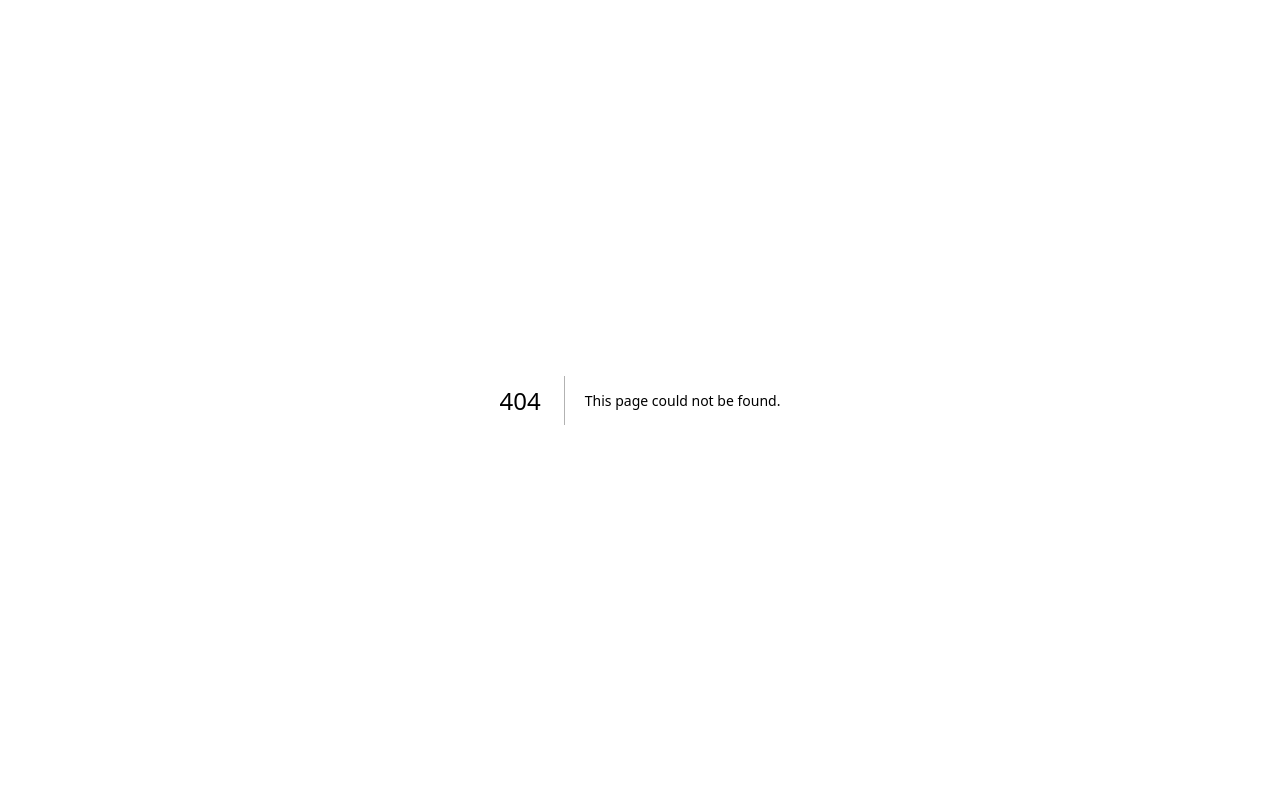
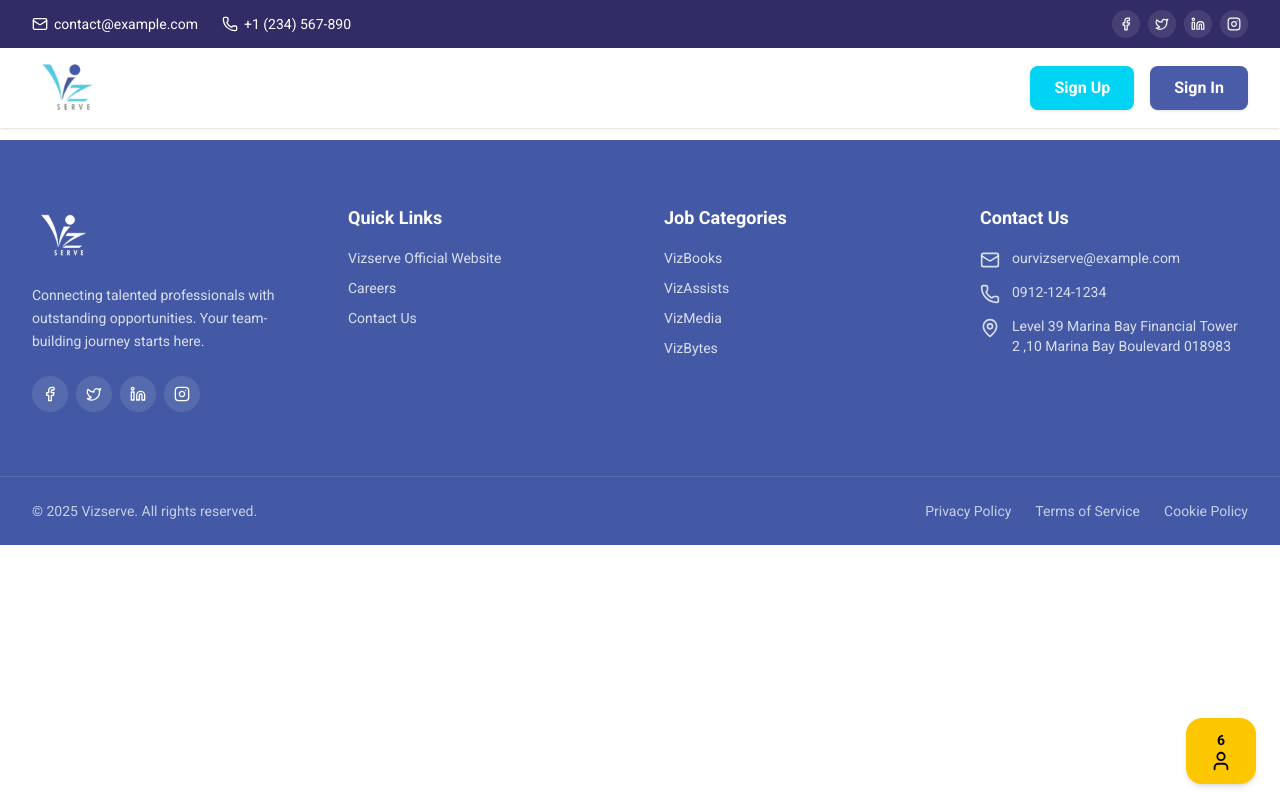
Before and after one commit to ace-vizserve/hfse-careers, a Next.js app: page /Talents in a window 1280 px wide. Before the commit this address had no page. Built offline with nearby package versions, Linux system fonts and the light colour scheme.

Commit message:
sidebar add

```diff
--- a/app/Featured/page.tsx
+++ /dev/null
@@ -1,150 +0,0 @@
-"use client"
-
-import React from 'react'
-import { Settings, Calculator, FileText, LucideIcon, Users, Headphones, Laptop, TrendingUp } from 'lucide-react'
-
-// Featured careers - curated job listings
-const featuredJobs = [
-  {
-    icon: FileText,
-    title: "Compliance Administration Assistant | WFO | Entec",
-    location: "Philippines - Angeles (WFO)",
-    timeAgo: "an hour ago",
-    iconBgColor: "bg-green-50",
-    iconColor: "text-green-500"
-  },
-  {
-    icon: Settings,
-    title: "Configuration Analyst",
-    location: "Philippines - Ortigas, Angeles (WFO)",
-    timeAgo: "8 hours ago",
-    iconBgColor: "bg-green-50",
-    iconColor: "text-green-500"
-  },
-  {
-    icon: Calculator,
-    title: "TAX ACCOUNTANT",
-    location: "Philippines (WFH)",
-    timeAgo: "9 hours ago",
-    iconBgColor: "bg-red-50",
-    iconColor: "text-red-500"
-  },
-  {
-    icon: Calculator,
-    title: "Accounts Receivable | WFO | ENTEC",
-    location: "Philippines - Angeles (WFO)",
-    timeAgo: "2 days ago",
-    iconBgColor: "bg-red-50",
-    iconColor: "text-red-500"
-  }
-]
-
-// Newest job listings
-const newestJobs = [
-  {
-    icon: Headphones,
-    title: "Customer Support Specialist | WFH",
-    location: "Philippines (WFH)",
-    timeAgo: "30 minutes ago",
-    iconBgColor: "bg-blue-50",
-    iconColor: "text-blue-500"
-  },
-  {
-    icon: Laptop,
-    title: "Software Developer | Full Stack",
-    location: "Philippines - Makati (Hybrid)",
-    timeAgo: "2 hours ago",
-    iconBgColor: "bg-purple-50",
-    iconColor: "text-purple-500"
-  },
-  {
-    icon: Users,
-    title: "HR Coordinator | WFO | BGC",
-    location: "Philippines - BGC (WFO)",
-    timeAgo: "4 hours ago",
-    iconBgColor: "bg-orange-50",
-    iconColor: "text-orange-500"
-  },
-  {
-    icon: TrendingUp,
-    title: "Business Analyst | Remote",
-    location: "Philippines (WFH)",
-    timeAgo: "6 hours ago",
-    iconBgColor: "bg-teal-50",
-    iconColor: "text-teal-500"
-  }
-]
-
-interface JobCardProps {
-  icon: LucideIcon
-  title: string
-  location: string
-  timeAgo: string
-  iconBgColor: string
-  iconColor: string
-}
-
-const JobCard = ({ icon: Icon, title, location, timeAgo, iconBgColor, iconColor }: JobCardProps) => {
-  return (
-    <div className="bg-white rounded-2xl p-6 shadow-sm hover:shadow-md transition-shadow flex flex-col h-full">
-      <div className={`w-12 h-12 ${iconBgColor} rounded-lg flex items-center justify-center mb-6`}>
-        <Icon className={`w-6 h-6 ${iconColor}`} />
-      </div>
-
-      <h3 className="text-xl font-semibold text-gray-900 mb-6 min-h-[64px]">
-        {title}
-      </h3>
-
-      <div className="mb-6 mt-auto">
-        <p className="text-blue-500 font-medium mb-2">{location}</p>
-        <p className="text-gray-400 text-sm">{timeAgo}</p>
-      </div>
-
-      <button className="w-full bg-cyan-400 hover:bg-blue-600 text-white font-medium py-3 px-6 rounded-full transition-colors">
-        Apply
-      </button>
-    </div>
-  )
-}
-
-export default function Page() {
-  const [activeTab, setActiveTab] = React.useState<'featured' | 'newest'>('featured')
-
-  // Get the appropriate jobs based on active tab
-  const jobs = activeTab === 'featured' ? featuredJobs : newestJobs
-
-  return (
-    <div className="min-h-screen bg-gray-50 p-8">
-      <div className="max-w-7xl mx-auto">
-        <div className="flex gap-4 justify-center mb-8">
-          <button
-            onClick={() => setActiveTab('featured')}
-            className={`font-medium py-2 px-6 rounded-full transition-colors ${
-              activeTab === 'featured'
-                ? 'bg-cyan-400 text-white'
-                : 'bg-blue-100 text-blue-500'
-            }`}
-          >
-            Featured Careers
-          </button>
-          <button
-            onClick={() => setActiveTab('newest')}
-            className={`font-medium py-2 px-6 rounded-full transition-colors ${
-              activeTab === 'newest'
-                ? 'bg-cyan-400 text-white'
-                : 'bg-blue-100 text-blue-500'
-            }`}
-          >
-            Newest Listing
-          </button>
-        </div>
-
-        <div className="grid grid-cols-1 md:grid-cols-2 lg:grid-cols-4 gap-6">
-          {jobs.map((job, index) => (
-            <JobCard key={index} {...job} />
-          ))}
-        </div>
-      </div>
-    </div>
-  )
-}
--- a/app/Hero/page.tsx
+++ b/app/Hero/page.tsx
@@ -1,6 +1,7 @@
 import React from 'react'
 import Navbar from '../components/navbar'
 import Footer from '../components/footer'
+import BottomSidebar from '../components/bottomSidebar'
 
 const Page = () => {
   // ✅ Talent Data Array
--- /dev/null
+++ b/app/Talents/page.tsx
@@ -0,0 +1,21 @@
+import React from 'react'
+import Footer from '../components/footer'
+import BottomSidebar from '../components/bottomSidebar'
+import Navbar from '../components/navbar'
+
+const page = () => {
+  return (
+    <div>
+       <div className="mb-20 sm:mb-24 md:mb-32 lg:mb-35">
+        <Navbar />
+      </div>
+
+
+
+        <BottomSidebar/>
+     <Footer/>
+    </div>
+  )
+}
+
+export default page
--- /dev/null
+++ b/app/components/bottomSidebar.tsx
@@ -0,0 +1,119 @@
+// components/BottomSidebar.tsx
+"use client";
+import React, { useState } from "react";
+import { User } from "lucide-react";
+import Image from "next/image";
+
+const BottomSidebar = () => {
+  const [open, setOpen] = useState(false);
+
+  // 🔹 Static sample talents with images
+  const talents = [
+    {
+      id: 1,
+      name: "John Doe",
+      role: "Frontend Developer",
+      img: "/assets/Lebron.png",
+    },
+    {
+      id: 2,
+      name: "Jane Smith",
+      role: "UI/UX Designer",
+      img: "/assets/Lebron.png",
+    },
+    {
+      id: 3,
+      name: "Alex Tan",
+      role: "Project Manager",
+      img: "/assets/Lebron.png",
+    },
+    {
+      id: 4,
+      name: "Alex Tan",
+      role: "Project Manager",
+      img: "/assets/Lebron.png",
+    },
+    {
+      id: 5,
+      name: "Alex Tan",
+      role: "Project Manager",
+      img: "/assets/Lebron.png",
+    },
+    {
+      id: 6,
+      name: "Alex Tan",
+      role: "Project Manager",
+      img: "/assets/Lebron.png",
+    },
+  ];
+
+  return (
+    <div className="fixed bottom-4 right-6 z-50">
+      {/* Button (unchanged) */}
+      <div
+        onClick={() => setOpen(!open)}
+        className={`
+          bg-yellow-400 rounded-2xl px-6 py-3 cursor-pointer
+          flex items-center justify-center shadow-md
+          transition-all duration-200 ease-in-out
+          ${open ? "scale-110 shadow-lg" : "hover:scale-105 hover:shadow-lg"}
+        `}
+      >
+        <div className="flex flex-col items-center text-black">
+          <span className="text-sm font-bold">{talents.length}</span>
+          <User size={22} />
+        </div>
+      </div>
+
+      {/* Popup list (taller version) */}
+      {open && (
+        <div
+          className="
+            absolute bottom-24 right-0 w-[28rem] bg-white border border-gray-200
+            rounded-3xl shadow-2xl p-6 transition-all duration-300
+          "
+        >
+          <h3 className="text-xl font-bold mb-4 text-gray-800">
+            Added Talents
+          </h3>
+
+          <ul className="space-y-4 max-h-[36rem] overflow-y-auto pr-2">
+            {talents.map((talent) => (
+              <li
+                key={talent.id}
+                className="flex items-center gap-4 p-3 bg-gray-50 rounded-2xl hover:bg-gray-100 transition"
+              >
+                <div className="relative w-16 h-16 rounded-2xl overflow-hidden">
+                  <Image
+                    src={talent.img}
+                    alt={talent.name}
+                    fill
+                    className="object-cover"
+                  />
+                </div>
+                <div>
+                  <p className="font-semibold text-lg text-gray-800">
+                    {talent.name}
+                  </p>
+                  <p className="text-sm text-gray-600">{talent.role}</p>
+                </div>
+              </li>
+            ))}
+          </ul>
+
+          <button
+            onClick={() => setOpen(false)}
+            className="
+              mt-5 w-full bg-yellow-400 text-black py-3 rounded-2xl
+              font-semibold text-base hover:bg-yellow-500 transition
+            "
+          >
+            Close
+          </button>
+        </div>
+      )}
+    </div>
+  );
+};
+
+export default BottomSidebar;
```
Also changed, not shown: public/assets/Lebron.png (added).
